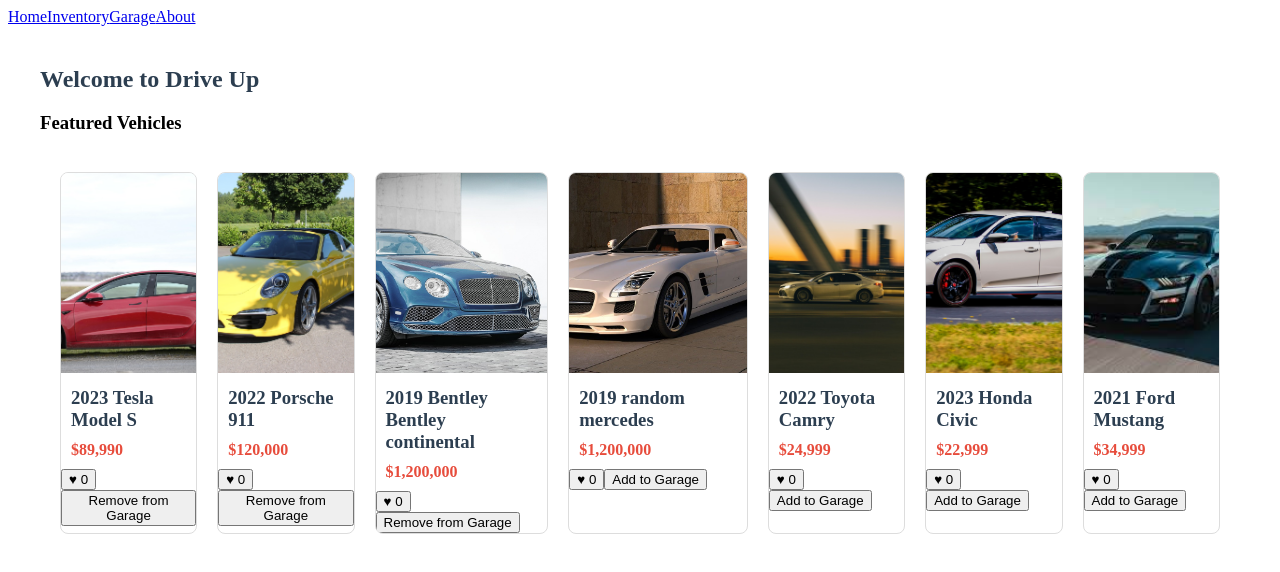
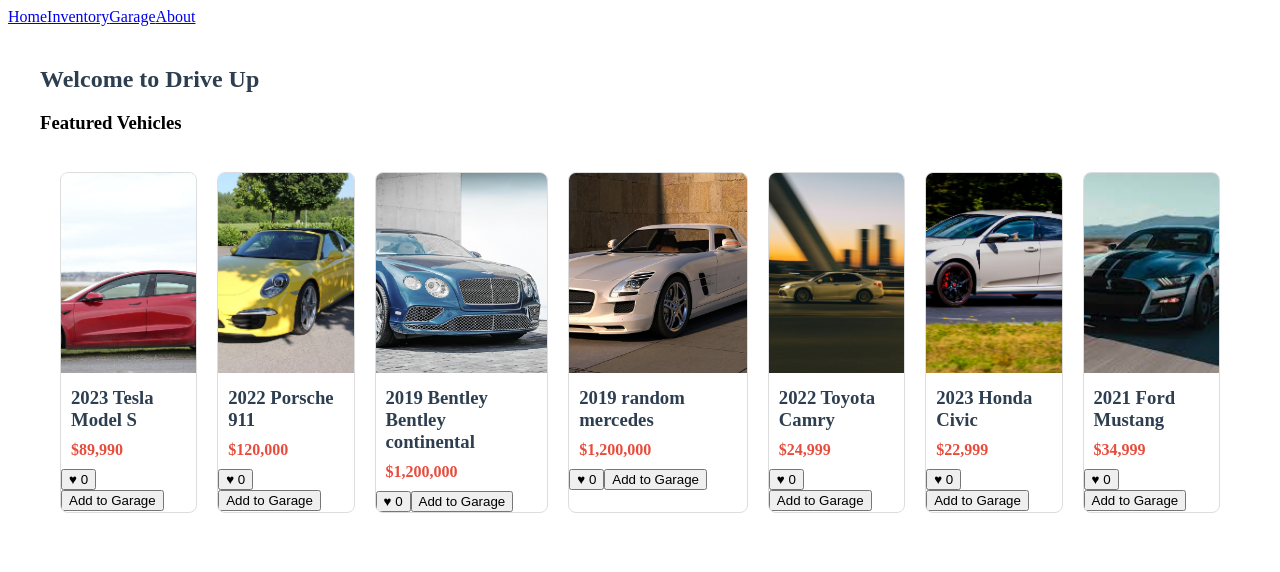
Before and after one commit to teddjames/phase-2-project.github.io, a React (Vite) app: page / in a window 1280 px wide. Shown: the top 572 px of the page. Built offline with nearby package versions, Linux system fonts and the light colour scheme; data requests are answered from the project's data file.

Commit message:
UUID Fixes, Remove From Garage Works Now

```diff
--- a/carData.json
+++ b/carData.json
@@ -88,46 +88,5 @@
       "isFeatured": false
     }
   ],
-  "garage": [
-    {
-      "id": 1,
-      "make": "Tesla",
-      "model": "Model S",
-      "year": 2023,
-      "price": 89990,
-      "image": "/images/featured/tesla-model-s.jpg",
-      "isFeatured": true,
-      "likes": 0
-    },
-    {
-      "id": 1,
-      "make": "Tesla",
-      "model": "Model S",
-      "year": 2023,
-      "price": 89990,
-      "image": "/images/featured/tesla-model-s.jpg",
-      "isFeatured": true,
-      "likes": 0
-    },
-    {
-      "id": 2,
-      "make": "Porsche",
-      "model": "911",
-      "year": 2022,
-      "price": 120000,
-      "image": "/images/featured/porsche-911.jpg",
-      "isFeatured": true,
-      "likes": 0
-    },
-    {
-      "id": 3,
-      "make": "Bentley",
-      "model": "Bentley continental",
-      "year": 2019,
-      "price": 1200000,
-      "image": "/images/featured/Bentley-continental.jpg",
-      "isFeatured": true,
-      "likes": 0
-    }
-  ]
+  "garage": []
 }
--- a/package.json
+++ b/package.json
@@ -18,7 +18,8 @@
     "react-dom": "^19.0.0",
     "react-router-dom": "^6.30.0",
     "stream-browserify": "^3.0.0",
-    "util": "^0.12.5"
+    "util": "^0.12.5",
+    "uuid": "^11.1.0"
   },
   "devDependencies": {
     "@eslint/js": "^9.22.0",
--- a/src/components/App.jsx
+++ b/src/components/App.jsx
@@ -1,3 +1,4 @@
+import { v4 as uuidv4 } from 'uuid';
 import React, { useState, useEffect } from 'react';
 import { Routes, Route } from 'react-router-dom';
 import NavBar from './NavBar';
@@ -15,7 +16,7 @@
     fetch('http://localhost:3000/featured')
       .then(r => r.json())
       .then(setFeatured)
-      .catch(console.error);
+      .catch(error => console.error('Error fetching featured:', error));
   }, []);
 
   // Load garage cars
@@ -23,16 +24,17 @@
     fetch('http://localhost:3000/garage')
       .then(r => r.json())
       .then(setGarage)
-      .catch(console.error);
+      .catch(error => console.error('Error fetching garage:', error));
   }, []);
 
-  // Like handler
+  // Like handler: PATCH /featured/:id
   function handleLike(id) {
-    console.log('Sending like for car', id);
     const car = featured.find(c => c.id === id);
     if (!car) return;
     const updated = { ...car, likes: car.likes + 1 };
-    setFeatured(f => f.map(c => c.id === id ? updated : c));
+
+    // Optimistically update UI
+    setFeatured(prev => prev.map(c => c.id === id ? updated : c));
 
     fetch(`http://localhost:3000/featured/${id}`, {
       method: 'PATCH',
@@ -40,50 +42,53 @@
       body: JSON.stringify({ likes: updated.likes })
     })
       .then(r => {
-        if (!r.ok) {
-          console.error(`PATCH like failed: ${r.status}`);
-          return null;
-        }
+        if (!r.ok) throw new Error(`PATCH failed: ${r.status}`);
         return r.json();
       })
-      .then(saved => {
-        if (saved) {
-          setFeatured(f => f.map(c => c.id === saved.id ? saved : c));
-        }
+      .then(data => {
+        setFeatured(prev => prev.map(c => c.id === data.id ? data : c));
       })
-      .catch(console.error);
+      .catch(error => console.error('Error updating likes:', error));
   }
 
+  // Add to garage: POST new record with car data
   function handleAddToGarage(id) {
+    if (garage.find(c => c.originalId === id)) return;
 
-    if (garage.find(c => c.id === id)) return;
     const car = featured.find(c => c.id === id);
     if (!car) return;
 
+    const carToSave = {
+      ...car,
+      originalId: car.id,   // Keep track of where it came from
+      id: uuidv4()          // Assign a new unique ID for the DB
+    };
+
     fetch('http://localhost:3000/garage', {
       method: 'POST',
-      headers: {'Content-Type':'application/json'},
-      body: JSON.stringify({ ...car, id: car.id })
+      headers: { 'Content-Type': 'application/json' },
+      body: JSON.stringify(carToSave)
     })
-    .then(r => r.json())
-    .then(newCar => setGarage(g => [...g, newCar]))
-    .catch(console.error);
+      .then(r => {
+        if (!r.ok) throw new Error(`POST failed: ${r.status}`);
+        return r.json();
+      })
+      .then(data => setGarage(prev => [...prev, data]))
+      .catch(error => console.error('Error adding to garage:', error));
   }
 
 
-
-  // Remove from garage
   function handleRemoveFromGarage(id) {
-    fetch(`http://localhost:3000/garage/${id}`, {
-       method: 'DELETE'
+    console.log("Trying to remove car ID:", id);
+    fetch(`http://localhost:3000/garage/${id}`, { method: 'DELETE' })
+      .then(r => {
+        if (!r.ok) throw new Error(`DELETE failed: ${r.status}`);
+        setGarage(prev => prev.filter(c => c.id !== id));
       })
-      .then(() => setGarage(g => g.filter(c => c.id !== id)))
-      .catch(console.error);
+      .catch(error => console.error('Error removing from garage:', error));
   }
 
-
-  // Build a Set of IDs currently in garage
-  const garageIds = new Set(garage.map(c => c.id));
+  const garageIds = new Set(garage.map(c => c.originalId));
 
   return (
     <>
@@ -96,8 +101,8 @@
               cars={featured}
               onLike={handleLike}
               onAdd={handleAddToGarage}
+              garageIds={garageIds}
               onRemove={handleRemoveFromGarage}
-              garageIds={garageIds}
             />
           }
         />
```
Also changed, not shown: src/components/Garage.jsx (line endings or trailing spaces), 1 other file (tests, documents, lock files or other folders).
